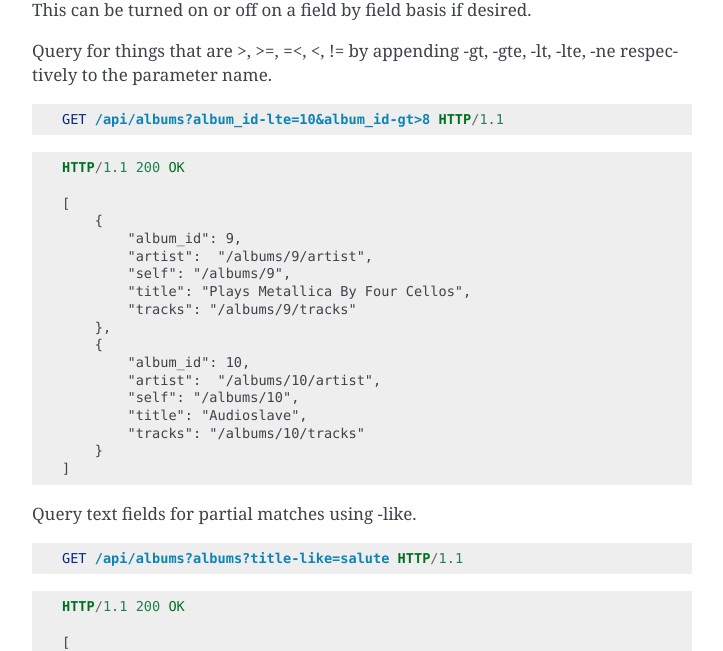
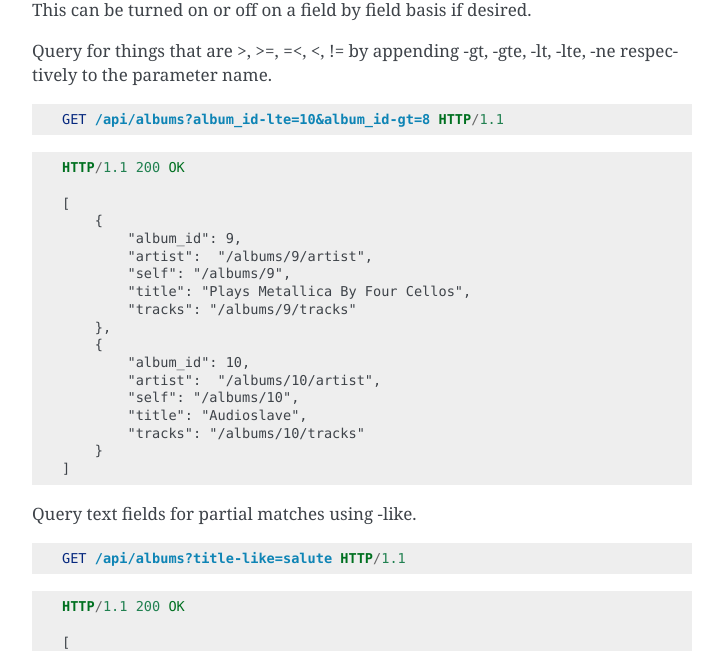
Before and after one commit to repole/drowsy, a Sphinx documentation site: the page built from docs/querying.rst, in a window 1280 px wide and 900 px high, scrolled down 584 px. Shown: the part 149-800 px from the top of the window, without its empty margins (388-1111 px from the left). Built offline with Sphinx 7.4.7, drawn with Linux system fonts in a browser that asks for light colours; some of the changed text lies outside the part shown.

Commit message:
Fix some documentation typos.

```diff
--- a/docs/mutations.rst
+++ b/docs/mutations.rst
@@ -250,7 +250,7 @@
 impact it's children Tracks. In the
 `models used in our example API <_modules/examples/chinook_api/models.html>`_,
 note that on the ``Track.album`` relationship, a backref is used to create
-the ``Album.tracks`` relationship, and the cascade rule of ``delete-orphan"``
+the ``Album.tracks`` relationship, and the cascade rule of ``"delete-orphan"``
 is used in this case to specify that the deletion of an Album should cascade
 to all of its Tracks.
 
--- a/docs/querying.rst
+++ b/docs/querying.rst
@@ -46,7 +46,7 @@
 
 .. sourcecode:: http
 
-    GET /api/albums?album_id-lte=10&album_id-gt>8 HTTP/1.1
+    GET /api/albums?album_id-lte=10&album_id-gt=8 HTTP/1.1
 
 .. sourcecode:: http
 
@@ -74,7 +74,7 @@
 
 .. sourcecode:: http
 
-    GET /api/albums?albums?title-like=salute HTTP/1.1
+    GET /api/albums?title-like=salute HTTP/1.1
 
 .. sourcecode:: http
 
@@ -182,7 +182,7 @@
 
 .. sourcecode:: http
 
-    GET /api/albums&limit=2 HTTP/1.1
+    GET /api/albums?limit=2 HTTP/1.1
 
 .. sourcecode:: http
 
@@ -210,7 +210,7 @@
 
 .. sourcecode:: http
 
-    GET /api/albums&limit=1&offset=1 HTTP/1.1
+    GET /api/albums?limit=1&offset=1 HTTP/1.1
 
 .. sourcecode:: http
 
@@ -231,7 +231,7 @@
 
 .. sourcecode:: http
 
-    GET /api/albums&page=2limit=5 HTTP/1.1
+    GET /api/albums?page=2limit=5 HTTP/1.1
 
 .. sourcecode:: http
 
```
Also changed, not shown: other parts of docs/mutations.rst (+1 -1 lines).
